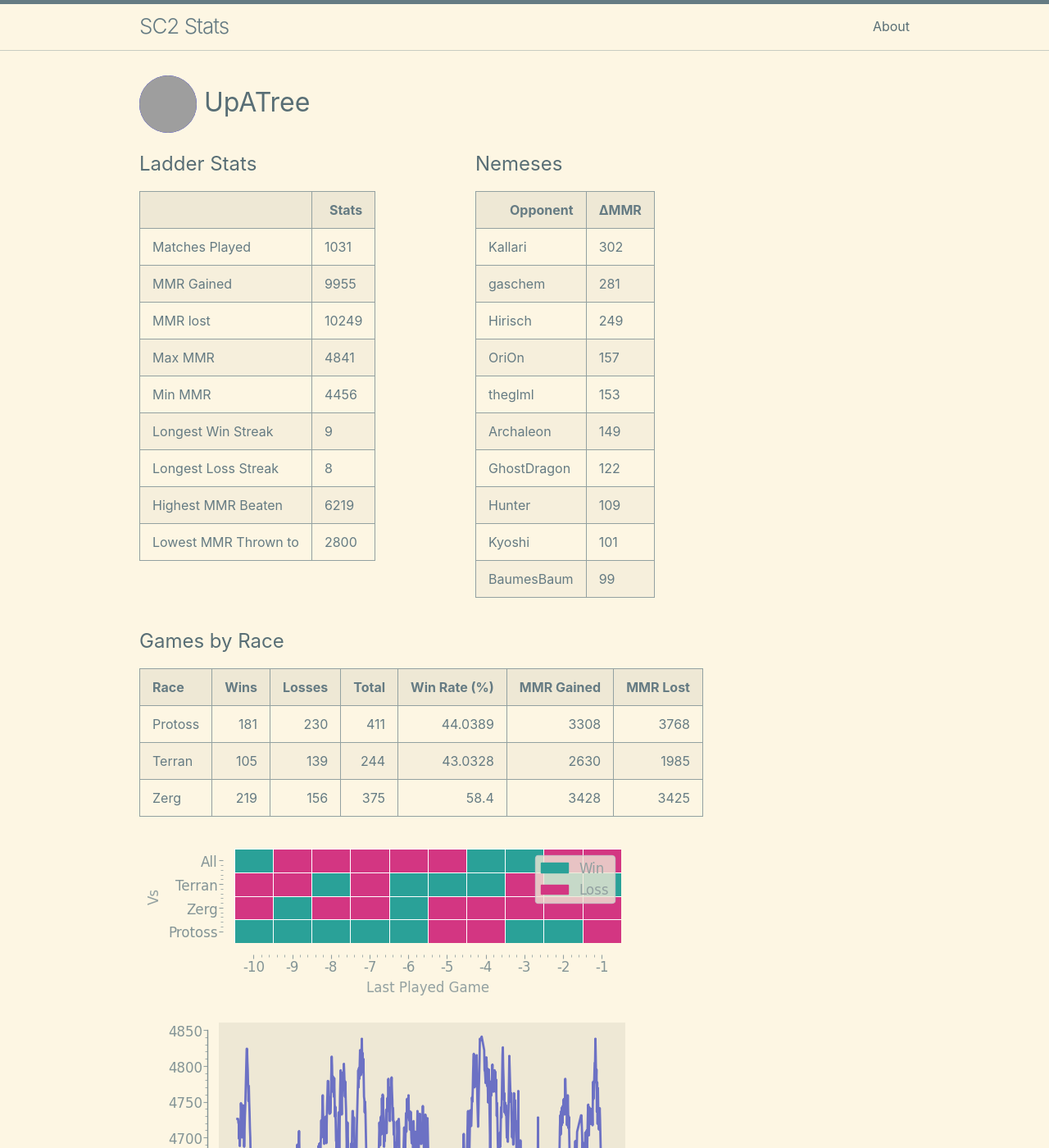
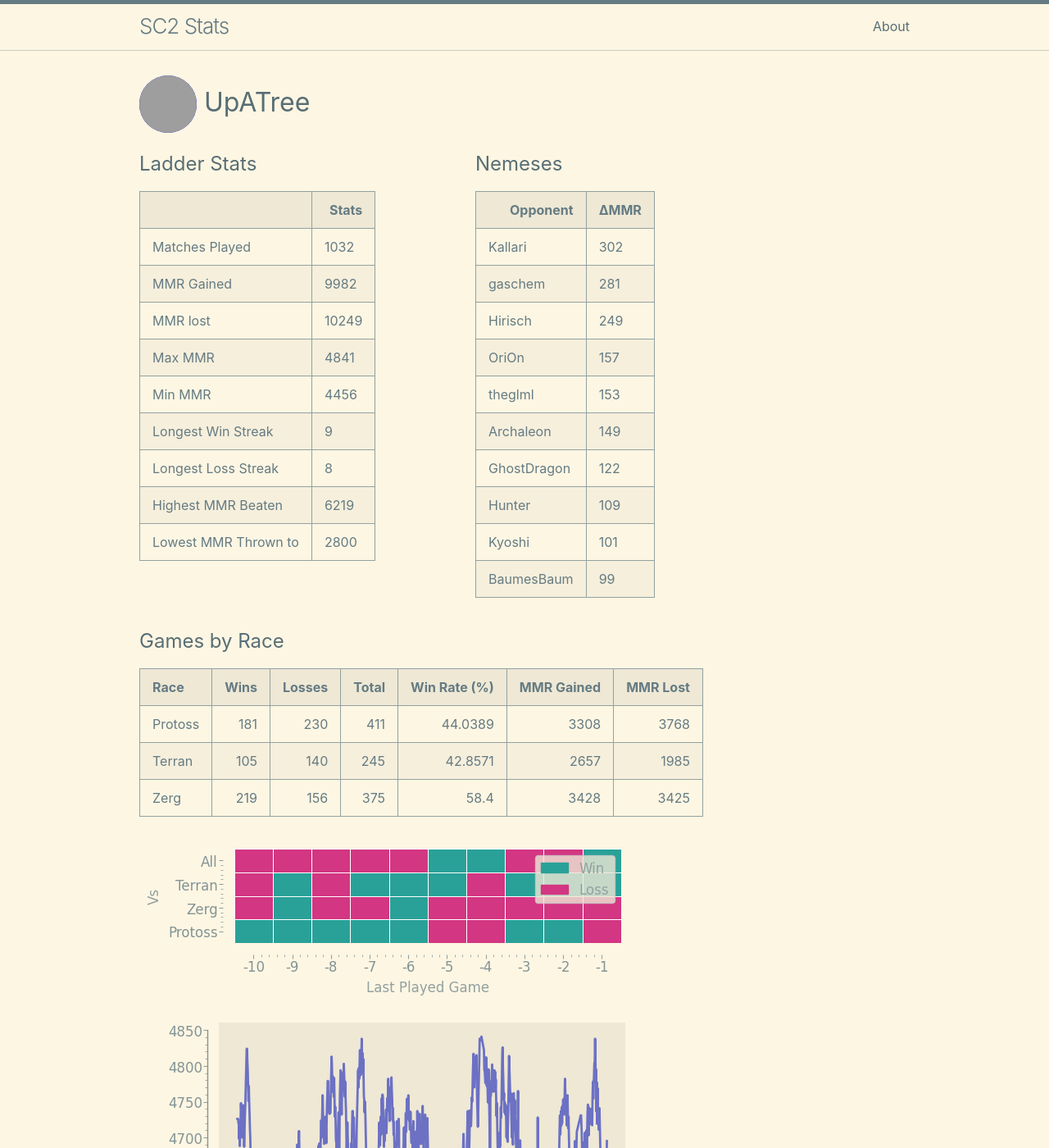
Before and after one commit to kylermurphy/UpATree, a Jekyll site: the page built from docs/index.md, in a window 1280 px wide and 1400 px high. Shown: the whole window at 82% size. Built offline with Jekyll 4.4.1, drawn with Linux system fonts in a browser that asks for light colours; grey boxes are pictures that could not be loaded.

Commit message:
running on push

```diff
--- a/docs/index.md
+++ b/docs/index.md
@@ -18,11 +18,11 @@ layout: home
   <tbody>
     <tr>
       <td>Matches Played</td>
-      <td>1031</td>
+      <td>1032</td>
     </tr>
     <tr>
       <td>MMR Gained</td>
-      <td>9955</td>
+      <td>9982</td>
     </tr>
     <tr>
       <td>MMR lost</td>
@@ -115,7 +115,7 @@ layout: home
 | Race    |   Wins |   Losses |   Total |   Win Rate (%) |   MMR Gained |   MMR Lost |
 |:--------|-------:|---------:|--------:|---------------:|-------------:|-----------:|
 | Protoss |    181 |      230 |     411 |        44.0389 |         3308 |       3768 |
-| Terran  |    105 |      139 |     244 |        43.0328 |         2630 |       1985 |
+| Terran  |    105 |      140 |     245 |        42.8571 |         2657 |       1985 |
 | Zerg    |    219 |      156 |     375 |        58.4    |         3428 |       3425 |
 
 ![Games by Race](./assets/gm_hist.png)
--- a/log.txt
+++ b/log.txt
@@ -257,3 +257,4 @@ Writing a log file 2025-03-03 17:49:14.
 Writing a log file 2025-03-03 18:29:46.
 Writing a log file 2025-03-03 18:51:13.
 Writing a log file 2025-03-03 19:17:51.
+Writing a log file 2025-03-03 19:30:30.
```
Also changed, not shown: docs/assets/MMR.png, docs/assets/daily.png, docs/assets/gm_hist.png, docs/assets/r_wrt.png, 1 other file.
